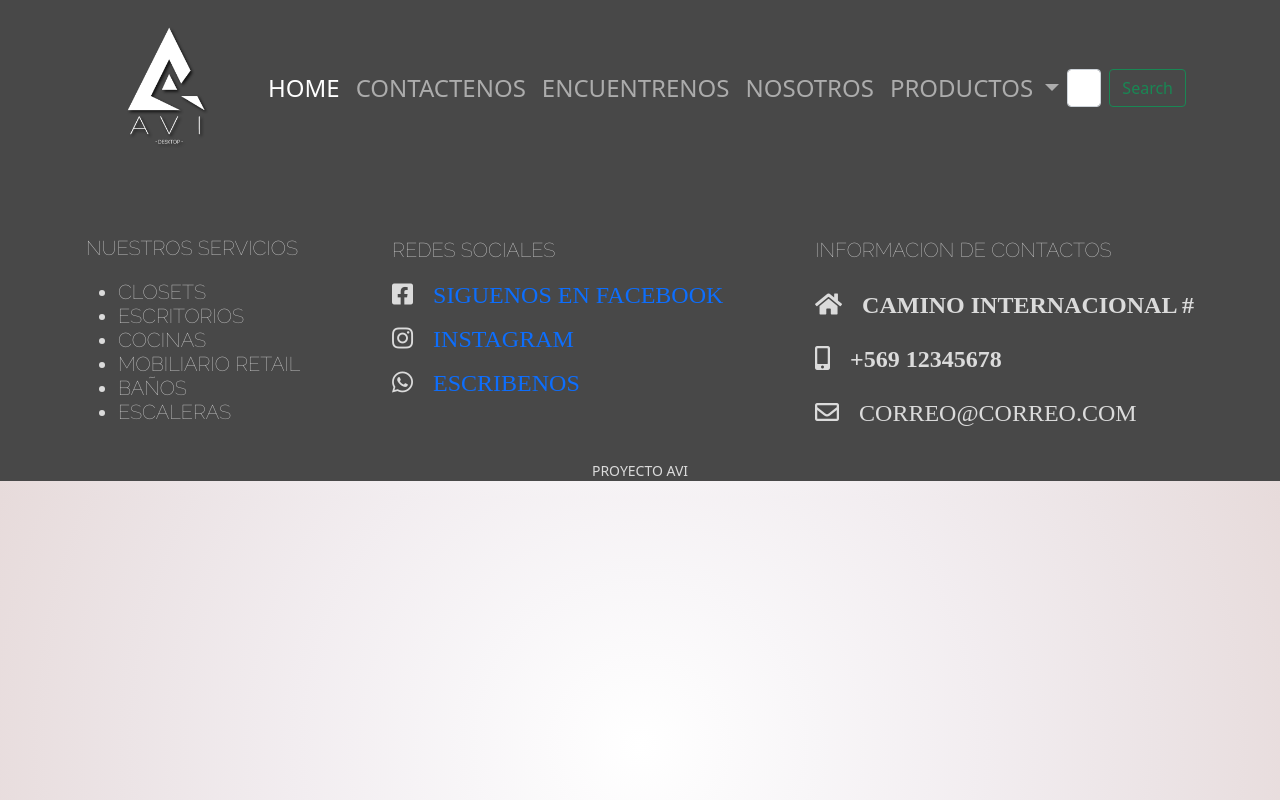
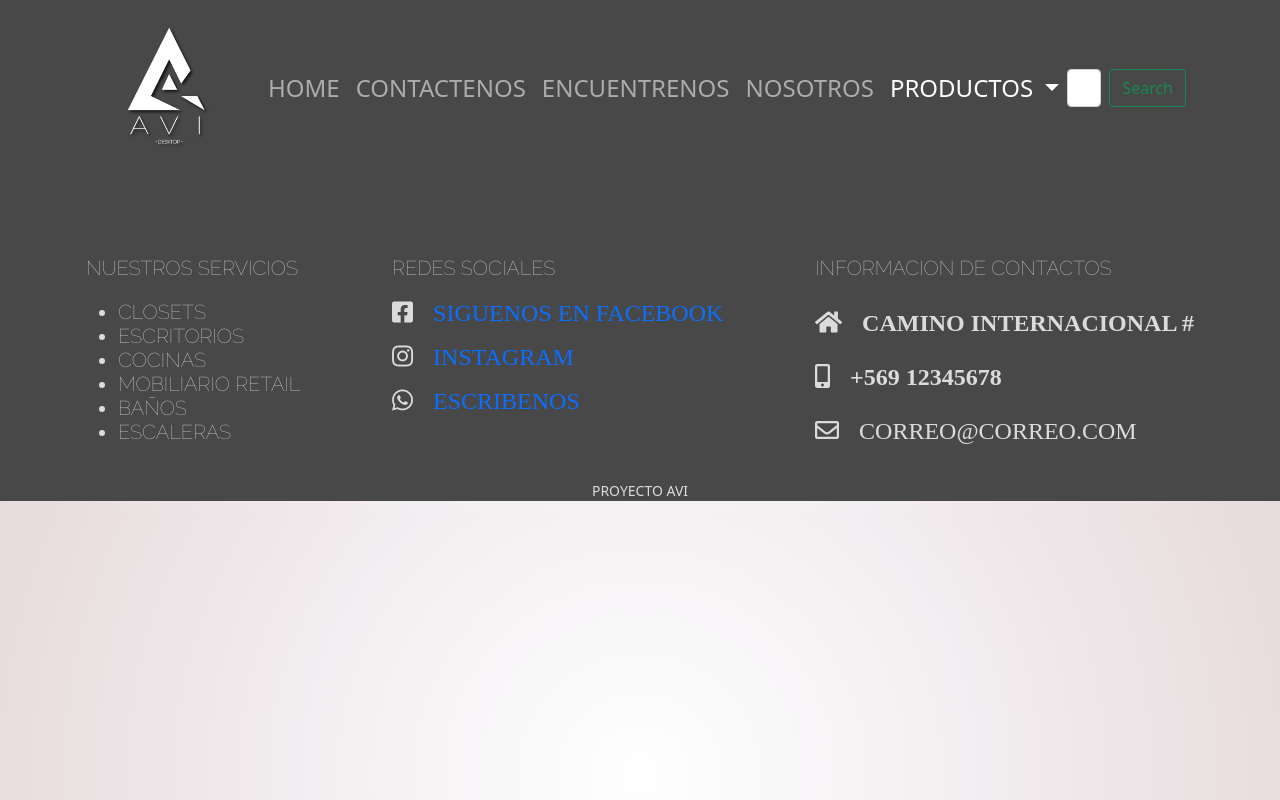
Before and after one commit to BernardoCameron/p-AVI-CODERHOUSE, a website: page pages/productos.html in a window 1280 px wide. Drawn offline with nearby package versions, Linux system fonts and the light colour scheme.

Commit message:
arreglosNavBar

```diff
--- a/pages/productos.html
+++ b/pages/productos.html
@@ -26,7 +26,7 @@
                     <div class="collapse navbar-collapse" id="navbarSupportedContent">
                         <ul class="navbar-nav me-auto mb-2 mb-lg-0">
                             <li class="nav-item">
-                                <a class="nav-link active" aria-current="page" href="../index.html">Home</a>
+                                <a class="nav-link" aria-current="page" href="../index.html">Home</a>
                             </li>
                             <li class="nav-item">
                                 <a class="nav-link" href="./contactenos.html">Contactenos</a>
@@ -38,7 +38,7 @@
                                 <a class="nav-link" href="./sobrenosotros.html">Nosotros</a>
                             </li>
                             <li class="nav-item dropdown">
-                                <a class="nav-link dropdown-toggle" href="#" id="navbarDropdown" role="button" data-bs-toggle="dropdown" aria-expanded="false">
+                                <a class="nav-link dropdown-toggle active" href="#" id="navbarDropdown" role="button" data-bs-toggle="dropdown" aria-expanded="false">
                             Productos
                         </a>
                                 <ul class="dropdown-menu" aria-labelledby="navbarDropdown">
--- a/scss/style.scss
+++ b/scss/style.scss
@@ -87,7 +87,7 @@ header {
         .sobren {
             color: map-get($map: $colores, $key: 'secondary');
             font-family: 'Raleway', sans-serif;
-            background-color: rgba(255, 255, 255, 0.685);
+            background-color: rgba(255, 255, 255, 0.925);
             width: 400px;
             height: 500px;
             margin: 20px 10px 20px auto;
@@ -155,6 +155,7 @@ footer {
     .column1 {
         max-width: 400px;
         margin: auto;
+        margin-top: 20px;
         @include font();
         ul {
             margin-top: 20px;
@@ -165,12 +166,14 @@ footer {
         max-width: 400px;
         margin: auto;
         height: 200px;
+        margin-top: 20px;
     }
     .column3 {
         @include font();
         max-width: 400px;
         height: 200px;
         margin: auto;
+        margin-top: 20px;
         .label {
             @include font();
         }
```
Also changed, not shown: pages/cocinas.html (+2 -2 lines), pages/contactenos.html (+2 -2 lines), pages/encuentrenos.html (+2 -2 lines), pages/sobrenosotros.html (+2 -2 lines), styles/style.css.
